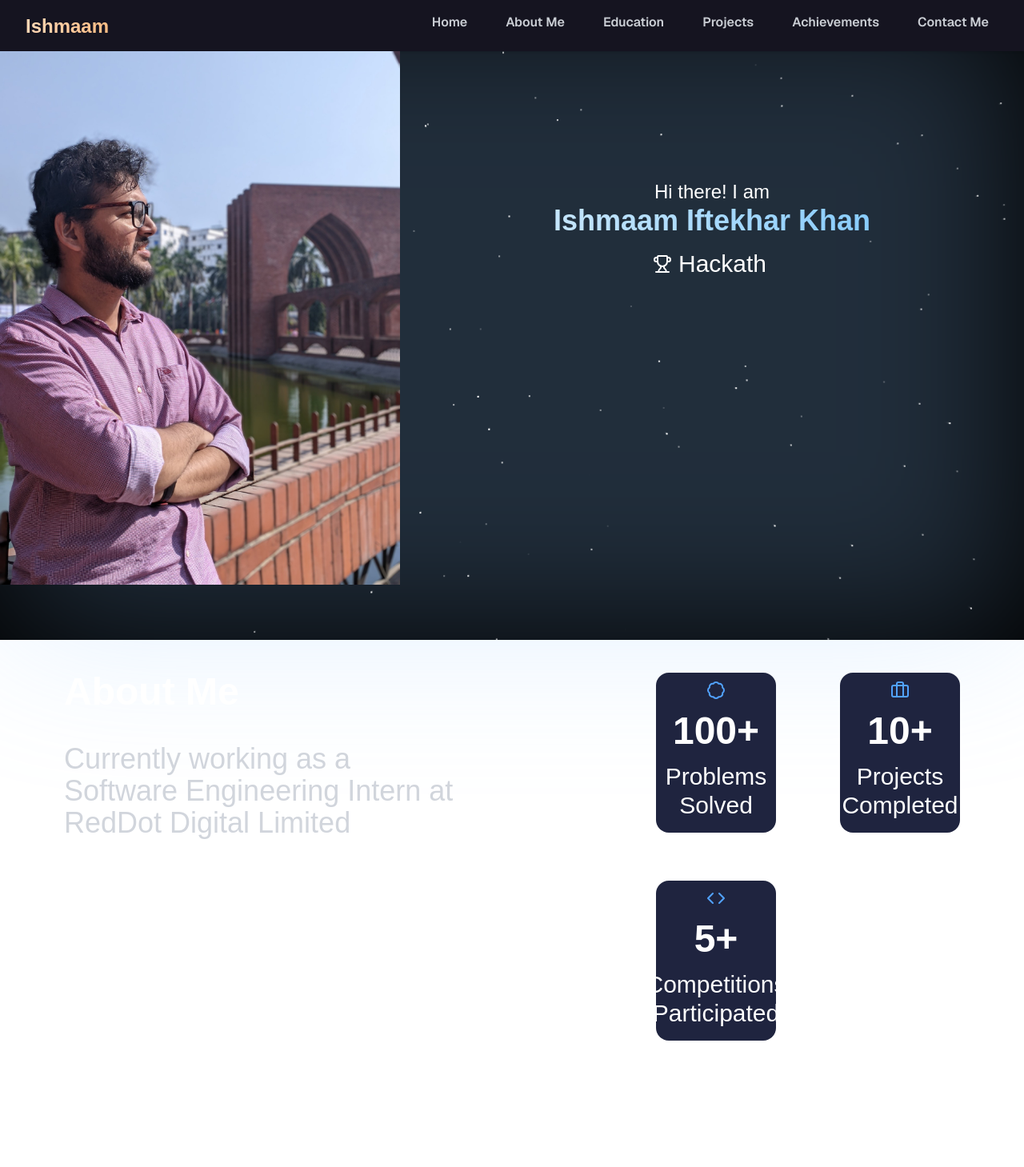
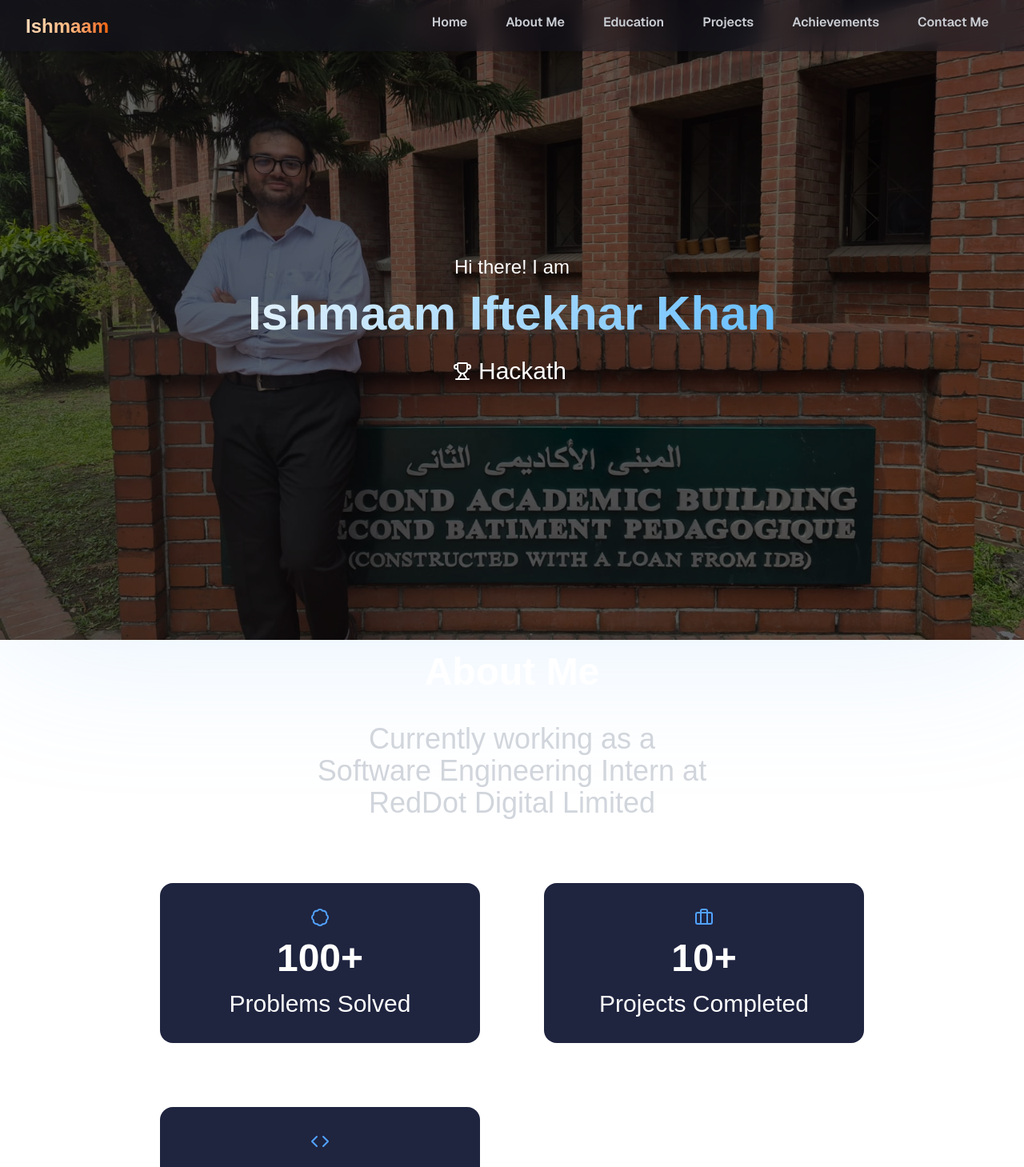
Before and after one commit to ishmaamik/MyPortfolio, a Next.js app in the folder client/: page / in a window 1280 px wide. Shown: the top 1459 px of the page at 80% size. Built offline with nearby package versions, Linux system fonts and the light colour scheme.

Commit message:
Polished all the pages

```diff
--- a/client/src/app/page.tsx
+++ b/client/src/app/page.tsx
@@ -7,13 +7,13 @@ import Projects from "@/components/Projects";
 
 export default function Home() {
   return (
-    <div>
+    <div className="">
 
-      <div className="flex w-full" id="home">
+      <div className="flex " id="home">
         <HomePage/>
       </div>
 
-      <div id="about">
+      <div id="about" className="">
         <AboutMe/>
       </div>
 
--- a/client/src/components/AboutMe.tsx
+++ b/client/src/components/AboutMe.tsx
@@ -1,37 +1,46 @@
 import { Badge, Briefcase, Code } from "lucide-react"
 
+export default function AboutMe() {
+    const achievements = [
+        { number: "100+", title: "Problems Solved", icon: <Badge /> },
+        { number: "10+", title: "Projects Completed", icon: <Briefcase /> },
+        { number: "5+", title: "Competitions Participated", icon: <Code /> }
+    ]
 
-export default function AboutMe() {
+    return (
+        <div className="min-h-screen w-full flex flex-col justify-center items-center text-white text-center">
 
-    const achievements=[
-        {number: '100+', title:'Problems Solved', icon:<Badge/>},
-        {number:'10+', title:'Projects Completed', icon:<Briefcase/>},
-        {number:'5+', title:'Competitions Participated', icon:<Code/>}
-    ]
-    return (
-        <>
-            <div className="flex p-20 gap-60 h-[600px] text-white justify-center">
-                <div className="flex flex-col">
-                    <div>
-                        <p className="text-5xl font-semibold pb-10">About Me</p>
+            <div>
+                <p className="text-5xl font-semibold pb-10">
+                    About Me
+                </p>
+
+                <p className="text-4xl w-[500px] text-gray-300">
+                    Currently working as a Software Engineering Intern at RedDot Digital Limited
+                </p>
+            </div>
+
+            <div className="grid grid-cols-2 gap-20 mt-20">
+                {achievements.map((p, index) => (
+                    <div
+                        key={index}
+                        className="bg-[#1f243f] h-[200px] w-[400px] rounded-2xl flex flex-col justify-center items-center"
+                    >
+                        <div className="text-blue-400">
+                            {p.icon}
+                        </div>
+
+                        <p className="text-5xl font-semibold pt-[15px]">
+                            {p.number}
+                        </p>
+
+                        <p className="text-3xl pt-[15px]">
+                            {p.title}
+                        </p>
                     </div>
-                    <div className="">
-                        <p className="text-4xl w-[500px] text-gray-300">Currently working as a Software Engineering Intern at RedDot Digital Limited</p>
-                    </div>
-                </div>
+                ))}
+            </div>
 
-                <div className="grid grid-cols-2 grid-rows-2 gap-20">
-                    {
-                        achievements.map((p, index)=>(
-                            <div key={index} className="bg-[#1f243f] h-[200px] w-full rounded-2xl pb-[20px] flex flex-col text-center justify-center items-center">
-                                <div className="text-blue-400 w-full  pt-[15px] flex justify-center">{p.icon}</div>
-                                <p className="text-5xl font-semibold  pt-[15px]">{p.number}</p>
-                                <p className="flex text-3xl  pt-[15px]">{p.title}</p>
-                            </div>
-                        ))
-                    }
-                </div>
-            </div>
-        </>
+        </div>
     )
 }
--- a/client/src/components/Achievements.tsx
+++ b/client/src/components/Achievements.tsx
@@ -45,10 +45,10 @@ export default function Achievements() {
 
   return (
     <>
-      <div className='w-full p-20'>
-        <p className='text-white text-5xl font-semibold'>Achievements</p>
+      <div className='w-full  text-center pb-24'>
+        <p className='text-white text-5xl font-semibold '>Achievements</p>
       </div>
-      <div ref={containerRef} className="h-[370vh] relative">
+      <div ref={containerRef} className="h-[295vh] relative">
         <div className="flex justify-center items-start  sticky ">
           <div
             className="bg-gray-300 h-[2200px] w-[10px] relative"
--- a/client/src/components/Education.tsx
+++ b/client/src/components/Education.tsx
@@ -47,10 +47,10 @@ export default function Education() {
 
     return (
         <>
-            <div className='w-full p-20'>
+            <div className='justify-center items-center text-center w-full p-5'>
                 <p className='text-white text-5xl font-semibold'>Education</p>
             </div>
-            <div ref={containerRef} className="h-[200vh] relative">
+            <div ref={containerRef} className="h-[160vh] relative p-15">
                 <div className="flex justify-center items-start  sticky ">
                     <div
                         className="bg-gray-300 h-[1000px] w-[10px] relative"
--- a/client/src/components/Header.tsx
+++ b/client/src/components/Header.tsx
@@ -1,57 +1,92 @@
-import React from 'react';
+"use client";
+
+import React, { useEffect, useState } from "react";
 
 export default function Header() {
+    const [scrolled, setScrolled] = useState(false);
+
+    useEffect(() => {
+        const handleScroll = () => {
+            const homeSection = document.getElementById("home");
+
+            if (homeSection) {
+                const sectionBottom = homeSection.offsetTop + homeSection.offsetHeight;
+
+                setScrolled(window.scrollY >= sectionBottom);
+            }
+        };
+
+        window.addEventListener("scroll", handleScroll);
+
+        handleScroll();
+
+        return () => {
+            window.removeEventListener("scroll", handleScroll);
+        };
+    }, []);
+
     return (
-    <header className="w-full bg-opacity-50 shadow-sm h-16 bg-[#151420]">
+        <header
+            className={`fixed top-0 left-0 z-50 w-full h-16 shadow-sm transition-all duration-300 ${
+                scrolled
+                    ? "bg-[#151420]"
+                    : "bg-[#151420]/50 backdrop-blur-md"
+            }`}
+        >
             <div className="max-w-7xl mx-auto px-4 sm:px-6 lg:px-8">
                 <div className="flex justify-between items-center py-4">
-          {/* Left side - Logo/Name */}
-          <div className="flex items-center pb-3.5 text-2xl font-bold bg-gradient-to-r from-[#ffd8b6] to-[#ffbd84] to-[#f8a55d] to-[#f89034] to-[#fb6400] bg-clip-text text-transparent">
+
+                    {/* Logo */}
+                    <div className="flex items-center pb-3.5 text-2xl font-bold bg-gradient-to-r from-[#ffd8b6] via-[#ffbd84] via-[#f8a55d] via-[#f89034] to-[#fb6400] bg-clip-text text-transparent">
                         Ishmaam
                     </div>
 
-          <div className='flex items-center'>
-            {/* Right side - Navigation */}
-            <nav className="flex font-semibold font-sans gap-6 [&_a]:pb-3.5 [&_a]:border-transparent [&_a]:border-spacing-y-10  [&_a]:border-b-10  [&_a]:px-3  [&_a:hover]:border-b-amber-500  [&_a:hover]:scale-104  [&_a:hover]:bg-[#4e4747] [&_a]:rounded-lg">
+                    {/* Navigation */}
+                    <nav className="flex font-semibold font-sans gap-6 [&_a]:pb-3.5 [&_a]:border-transparent [&_a]:border-b-10 [&_a]:px-3 [&_a:hover]:border-b-amber-500 [&_a:hover]:scale-104 [&_a:hover]:bg-[#4e4747] [&_a]:rounded-lg">
+
                         <a
                             href="#home"
-                className="text-[#caced4]  transition-colors duration-200"
+                            className="text-[#caced4] transition-all duration-200"
                         >
                             Home
                         </a>
 
                         <a
                             href="#about"
-                className="text-[#caced4] hover:text-[#caced4] transition-colors duration-200"
+                            className="text-[#caced4] transition-all duration-200"
                         >
                             About Me
                         </a>
+
                         <a
                             href="#education"
-                className="text-[#caced4] hover:text-[#caced4] transition-colors duration-200"
+                            className="text-[#caced4] transition-all duration-200"
                         >
                             Education
                         </a>
+
                         <a
                             href="#project"
-                className="text-[#caced4] hover:text-[#caced4] transition-colors duration-200"
+                            className="text-[#caced4] transition-all duration-200"
                         >
                             Projects
                         </a>
+
                         <a
                             href="#achievements"
-                className="text-[#caced4] hover:text-[#caced4] transition-colors duration-200"
+                            className="text-[#caced4] transition-all duration-200"
                         >
                             Achievements
                         </a>
+
                         <a
                             href="#contact"
-                className="text-[#caced4] hover:text-[#caced4] transition-colors duration-200"
+                            className="text-[#caced4] transition-all duration-200"
                         >
                             Contact Me
                         </a>
+
                     </nav>
-          </div>
                 </div>
             </div>
         </header>
--- a/client/src/components/HomePage.tsx
+++ b/client/src/components/HomePage.tsx
@@ -1,14 +1,13 @@
 import Image from "next/image";
 import { useEffect, useState } from "react";
-import { GraduationCap, Notebook, NotepadText, Trophy } from 'lucide-react'
-
+import { GraduationCap, NotepadText, Trophy } from "lucide-react";
 
 export default function HomePage() {
     const aboutMe = [
-        { icon: <GraduationCap />, text: 'BSc in Software Engineering' },
-        { icon: <Trophy />, text: 'Hackathon Champion' },
-        { icon: <Trophy />, text: 'Project Showcase Winner' },
-        { icon: <NotepadText />, text: 'Content Writer' }
+        { icon: <GraduationCap />, text: "BSc in Software Engineering" },
+        { icon: <Trophy />, text: "Hackathon Champion" },
+        { icon: <Trophy />, text: "Project Showcase Winner" },
+        { icon: <NotepadText />, text: "Content Writer" }
     ];
 
     const [currentIndex, setCurrentIndex] = useState(0);
@@ -22,41 +21,66 @@ export default function HomePage() {
 
         const timeout = setTimeout(() => {
             if (!isDeleting) {
-            // Typing
                 if (displayText.length < currentText.text.length) {
-              setDisplayText(currentText.text.slice(0, displayText.length + 1));
+                    setDisplayText(
+                        currentText.text.slice(0, displayText.length + 1)
+                    );
                 } else {
-              // Pause before deleting
                     setTimeout(() => setIsDeleting(true), pauseTime);
                 }
             } else {
-            // Deleting
                 if (displayText.length > 0) {
                     setDisplayText(displayText.slice(0, -1));
                 } else {
-              // Move to next text
                     setIsDeleting(false);
-              setCurrentIndex((currentIndex + 1) % aboutMe.length);
+                    setCurrentIndex(
+                        (currentIndex + 1) % aboutMe.length
+                    );
                 }
             }
         }, typingSpeed);
 
         return () => clearTimeout(timeout);
     }, [displayText, isDeleting, currentIndex]);
+
     return (
-        <>
-            <div className="flex justify-start pb-[30px]">
-                <Image src="/ishuwu.jpg" alt="" height={600} width={500} className="" />
-            </div>
-            <div className="text-center pt-40 flex-1">
-                <p className="text-white mx-auto text-2xl">Hi there! I am</p>
-                <p className="mx-auto text-4xl font-extrabold bg-clip-text text-transparent bg-gradient-to-r from-[#e1f1fb] via-[#a8d9fc] via-[#8dd0ff] via-[#7ac6fc] to-[#66bfff]">Ishmaam Iftekhar Khan</p>
-                <p className="text-white flex items-center justify-center text-3xl pt-4">
-                    {aboutMe[currentIndex].icon && <span className="mr-2">{aboutMe[currentIndex].icon}</span>}
+        <div className="relative min-h-screen w-full overflow-hidden">
+
+            {/* Background Image */}
+            <Image
+                src="/me.jpeg"
+                alt=""
+                fill
+                priority
+                className="object-cover"
+            />
+
+            {/* Dark Overlay */}
+            <div className="absolute inset-0 bg-black/60"></div>
+
+            {/* Content */}
+            <div className="relative z-10 min-h-screen flex flex-col justify-center items-center text-center">
+
+                <p className="text-white text-2xl">
+                    Hi there! I am
+                </p>
+
+                <p className="text-6xl font-extrabold mt-3 bg-clip-text text-transparent bg-gradient-to-r from-[#e1f1fb] via-[#a8d9fc] to-[#66bfff]">
+                    Ishmaam Iftekhar Khan
+                </p>
+
+                <p className="text-white flex items-center justify-center text-3xl pt-6">
+                    <span className="mr-2">
+                        {aboutMe[currentIndex].icon}
+                    </span>
+
                     {displayText}
+
                     <span className="border-r-2 border-white animate-pulse ml-1"></span>
                 </p>
+
             </div>
-        </>
-    )
+
+        </div>
+    );
 }
--- a/client/src/components/Projects.tsx
+++ b/client/src/components/Projects.tsx
@@ -46,10 +46,10 @@ export default function Projects() {
 
   return (
     <>
-      <div className='w-full p-20'>
+      <div className='justify-center items-center text-center w-full p-36'>
         <p className='text-white text-5xl font-semibold'>Projects</p>
       </div>
-      <div ref={containerRef} className="h-[200vh] relative">
+      <div ref={containerRef} className="h-[170vh] relative">
         <div className="flex justify-center items-start  sticky ">
           <div
             className="bg-gray-300 h-[1000px] w-[10px] relative"
```
Also changed, not shown: client/public/me.jpeg (added). Lines whose indentation alone changed are shown as unchanged.
